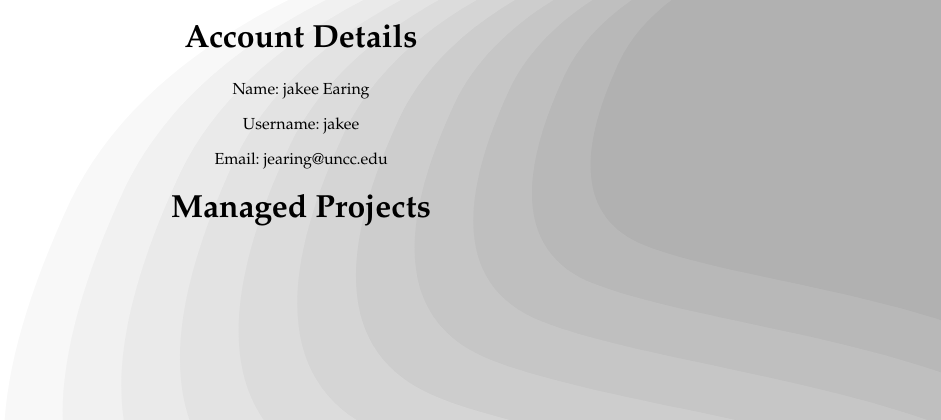
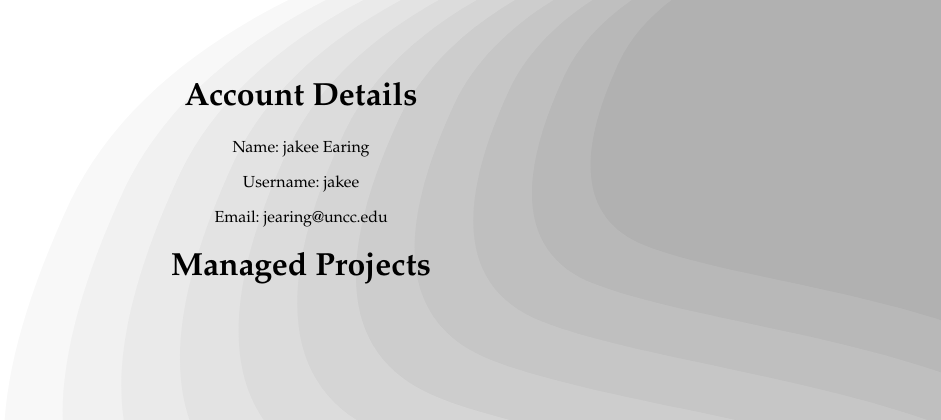
Before and after one commit to jakeearing/MyProject-Web-Application, a Flask app: page /account in a window 1280 px wide. Shown: the part 80-500 px from the top of the page, without its empty margins (339-1280 px from the left). Run offline with Flask 2, Linux system fonts and the light colour scheme; a user stored in the database is signed in; data that the repository does not hold is empty.

Commit message:
"space" div added to account page

```diff
--- a/templates/account/account.html
+++ b/templates/account/account.html
@@ -32,6 +32,7 @@
         </header>
 
         <div class=content>
+            <div class="space"></div>
             <h1>Account Details</h1>
 
             <p>Name: {{user}} {{lname}}</p>
```
